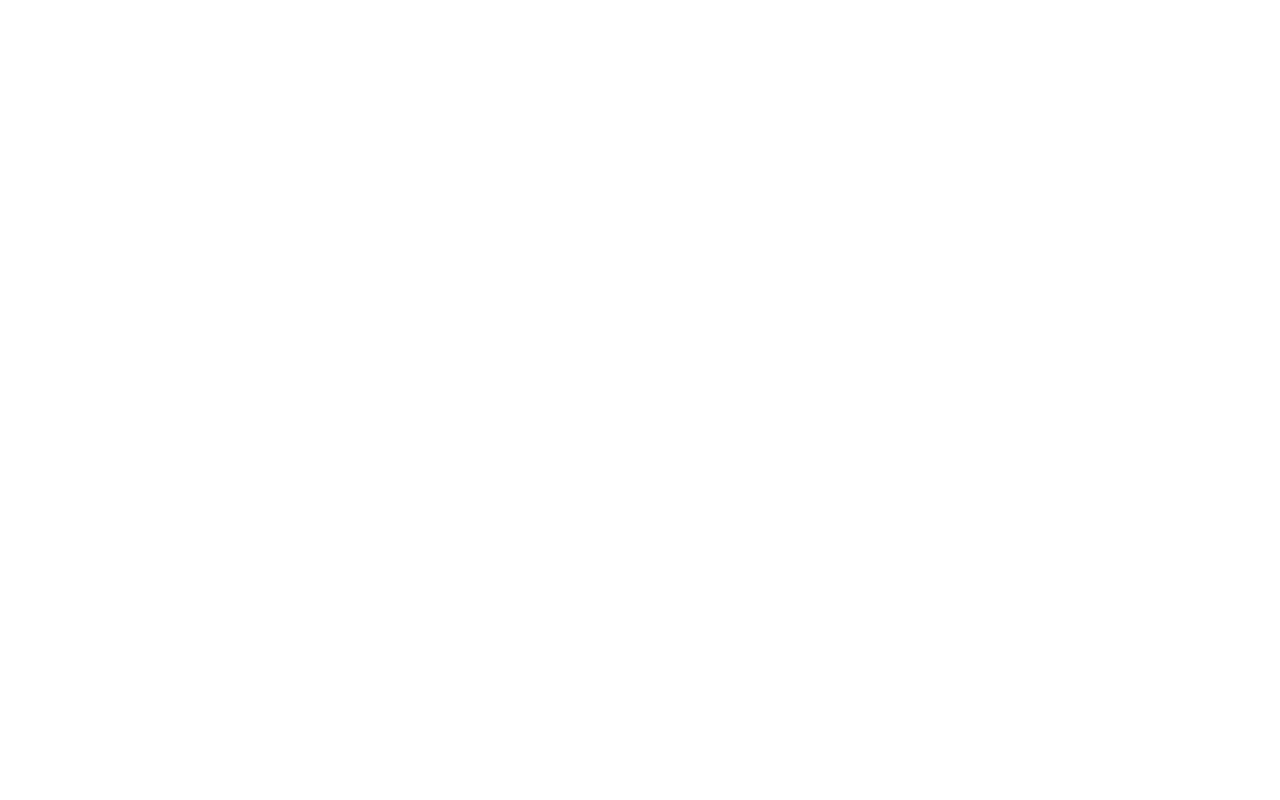
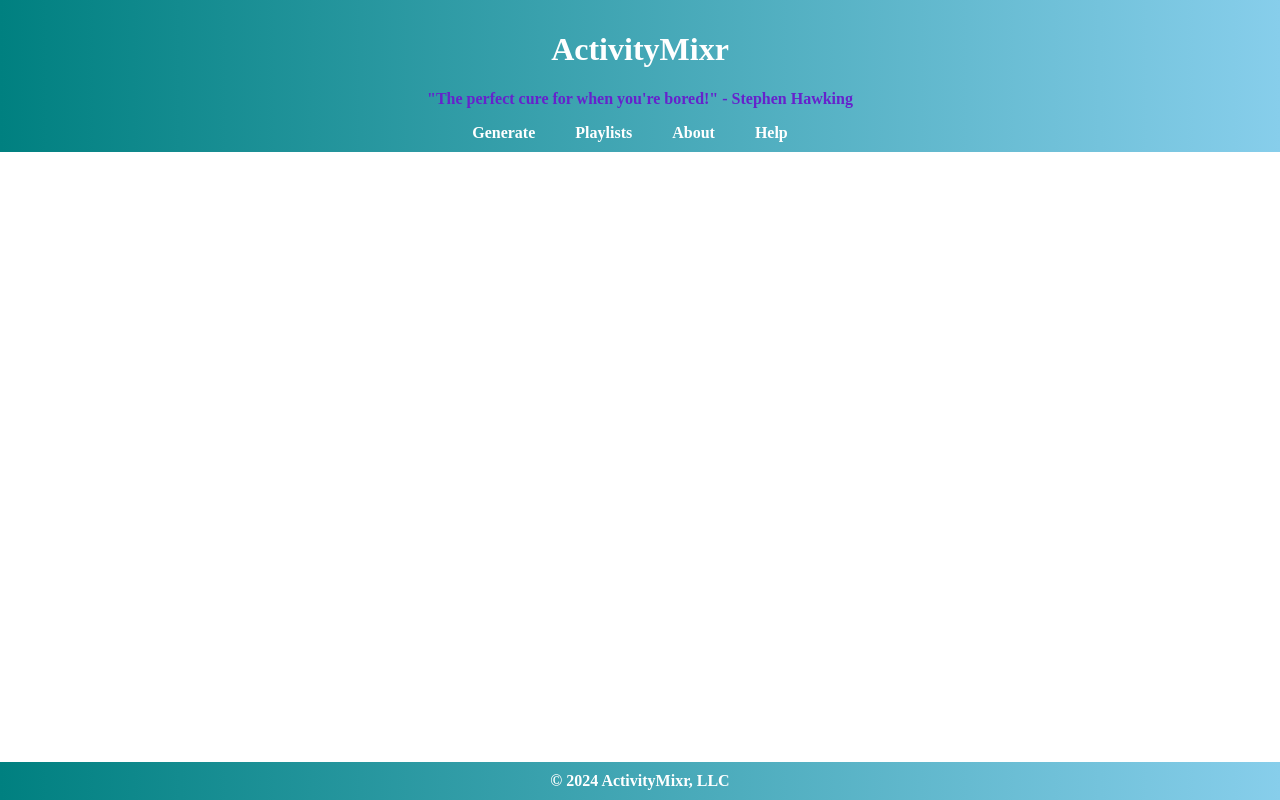
Before and after one commit to VavraSergio/ActivityMixr, a plain HTML site: page playlist.html in a window 1280 px wide. Drawn offline with Linux system fonts and the light colour scheme.

Commit message:
Added the other 4 pages

```diff
--- /dev/null
+++ b/help.html
@@ -0,0 +1,35 @@
+<!DOCTYPE html>
+<html lang="en">
+
+<head>
+    <meta charset="utf-8">
+    <title>Help</title>
+    <link rel="stylesheet" href="styles/style.css">
+</head>
+
+<body>
+    <header>
+        <h1>ActivityMixr</h1>
+        <p>"The perfect cure for when you're bored!" - Stephen Hawking</p>
+        <nav class="main-nav">
+            <ul>
+                <li><a href="generate.html">Generate</a></li>
+                <li><a href="playlist.html">Playlists</a></li>
+                <li><a href="about.html">About</a></li>
+                <li><a href="help.html">Help</a></li>
+            </ul>
+        </nav>
+    </header>
+    <div class="middler">
+        <aside class="lefter"></aside>
+        <main>
+
+        </main>
+        <aside class="righter"></aside>
+    </div>
+    <footer>
+        © 2024 ActivityMixr, LLC
+    </footer>
+</body>
+
+</html>
--- a/playlist.html
+++ b/playlist.html
@@ -0,0 +1,36 @@
+<!DOCTYPE html>
+<html lang="en">
+
+<head>
+    <meta charset="utf-8">
+    <title>About</title>
+    <link rel="stylesheet" href="styles/style.css">
+</head>
+
+<body>
+    <header>
+        <h1>ActivityMixr</h1>
+        <p>"The perfect cure for when you're bored!" - Stephen Hawking</p>
+        <nav class="main-nav">
+            <ul>
+                <li><a href="generate.html">Generate</a></li>
+                <li><a href="playlist.html">Playlists</a></li>
+                <li><a href="about.html">About</a></li>
+                <li><a href="help.html">Help</a></li>
+            </ul>
+        </nav>
+    </header>
+    <div class="middler">
+        <!--May want to remove aside classes, depends on what information we want to show-->
+        <aside class="lefter"></aside>
+        <main>
+
+        </main>
+        <aside class="righter"></aside>
+    </div>
+    <footer>
+        © 2024 ActivityMixr, LLC
+    </footer>
+</body>
+
+</html>
--- a/styles/style.css
+++ b/styles/style.css
@@ -40,8 +40,6 @@ footer {
         flex: 1;
         margin: 10px;
     }
-
-
 }
 
 aside {
```
